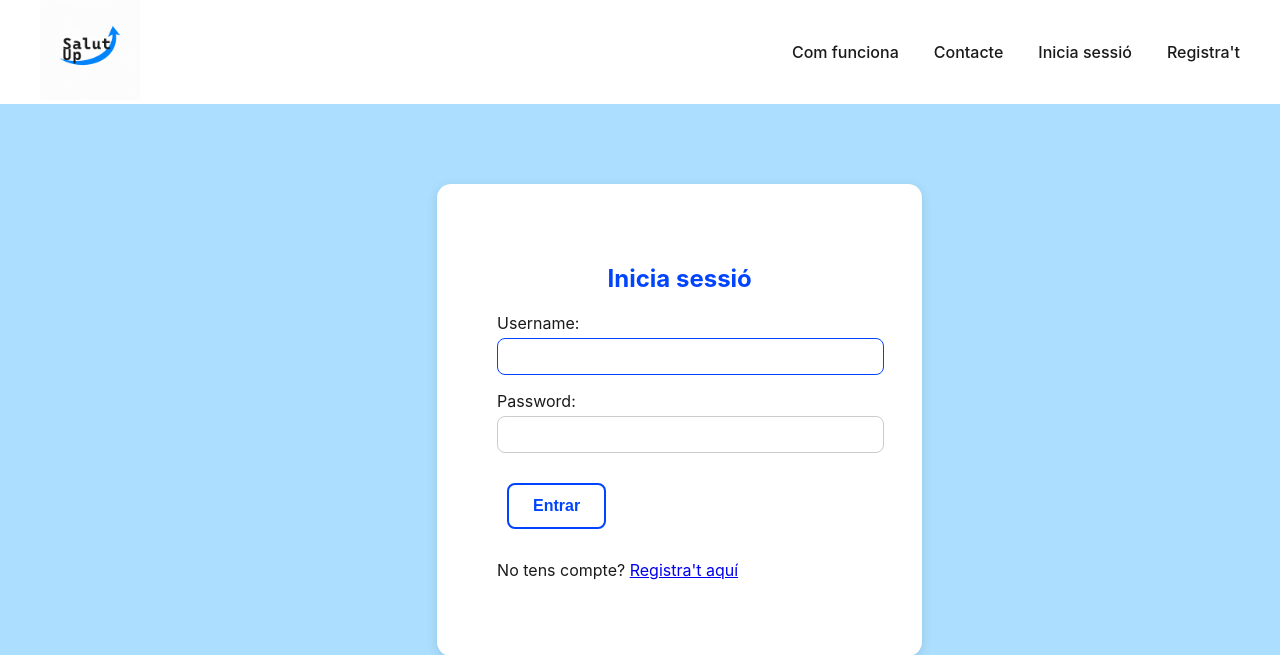
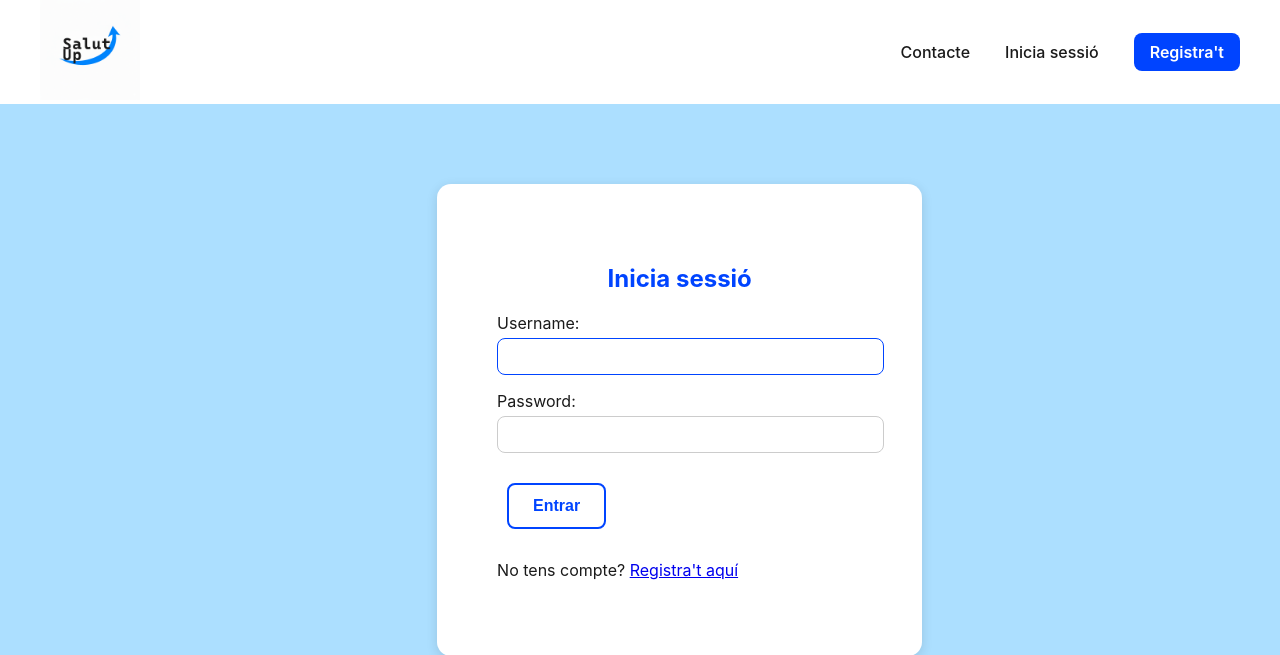
Before and after one commit to idediosb-uoc/salutup, a Django app: a page that uses habits/templates/habits/base.html in a window 1280 px wide. Shown: the top 655 px of the page. Run offline with Django 5.2, Linux system fonts and the light colour scheme.

Commit message:
Millora navegacio i disseny del navbar

```diff
--- a/habits/static/habits/style.css
+++ b/habits/static/habits/style.css
@@ -159,6 +159,23 @@ nav a:hover {
 
 .config-habits:hover {
     background-color: #dce7ff;
+    color: #0d47ff;
+}
+
+/*register nav*/
+
+.register-nav {
+    padding: 9px 16px;
+    border-radius: 8px;
+    background-color: var(--primary);
+    color: white;
+    font-weight: 600;
+    transition: background-color 0.2s;
+}
+
+.register-nav:hover {
+    background-color: #003bd1;
+    color: white;
 }
 
 /* icone de logout*/
--- a/habits/templates/habits/base.html
+++ b/habits/templates/habits/base.html
@@ -22,12 +22,11 @@
             <a href="{% url 'logout' %}">
     <img src="{% static 'habits/icons/logout.png' %}" class="logout-icon">
 </a>
-        {% else %}
-            <a href="{% url 'login' %}">Com funciona</a>
-            <a href="{% url 'login' %}">Contacte</a>
-            <a href="{% url 'login' %}">Inicia sessió</a>
-            <a href="{% url 'register' %}">Registra't</a>
-        {% endif %}
+            {% else %}
+                <a href="{% url 'contacte' %}">Contacte</a>
+                <a href="{% url 'login' %}">Inicia sessió</a>
+                <a href="{% url 'register' %}" class="register-nav">Registra't</a>
+            {% endif %}
     </nav>
 </header>
 
--- a/habits/templates/habits/edit_habits.html
+++ b/habits/templates/habits/edit_habits.html
@@ -123,6 +123,6 @@
 </div>
 
 
-<a href="{% url 'dashboard' %}" class="btn">Tornar</a>
+<a href="{% url 'dashboard' %}" class="btn">← Torna</a>
 </div>
 {% endblock %}
--- a/habits/templates/habits/habit_detail.html
+++ b/habits/templates/habits/habit_detail.html
@@ -97,7 +97,7 @@
     <div class="habit-actions">
 
     <a href="{% url 'dashboard' %}" class="btn">
-        ← Torna al panell
+        ← Torna
     </a>
 
     <a href="{% url 'edit_habits' %}" class="btn">
```
